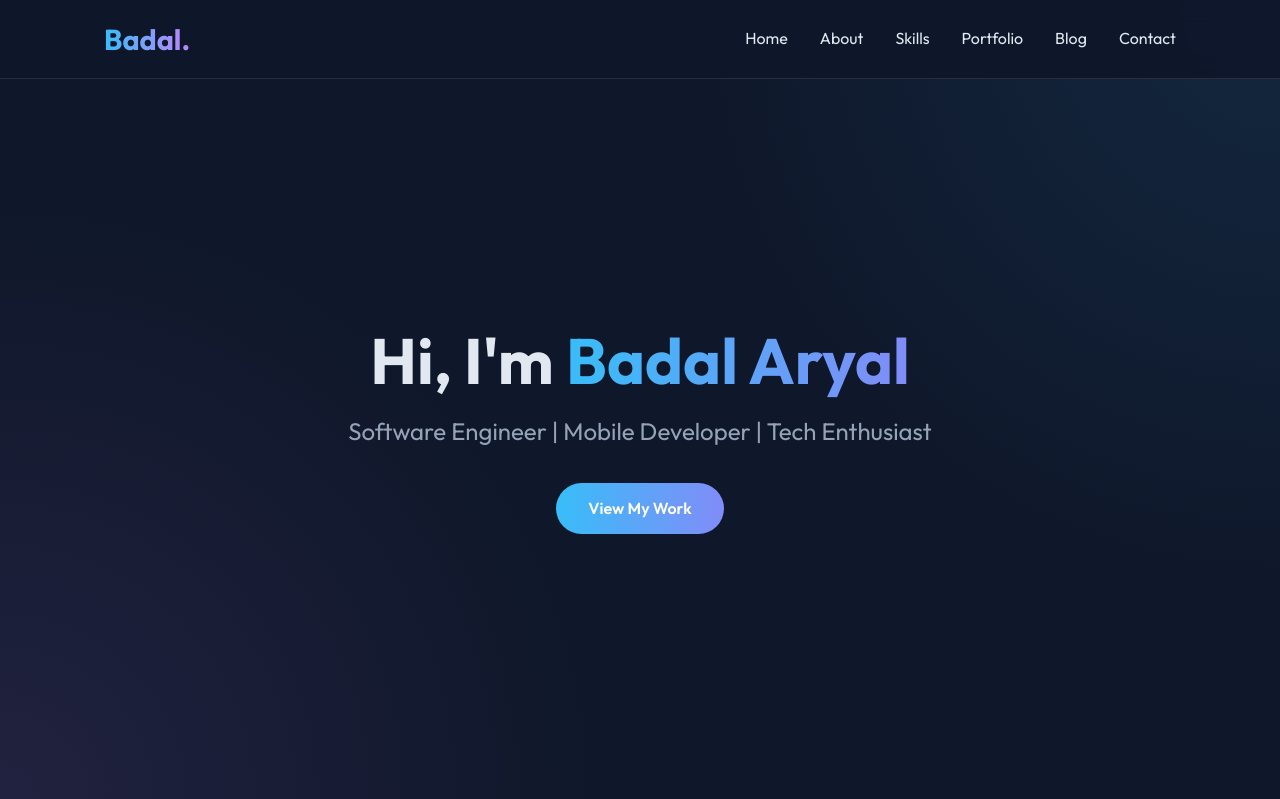
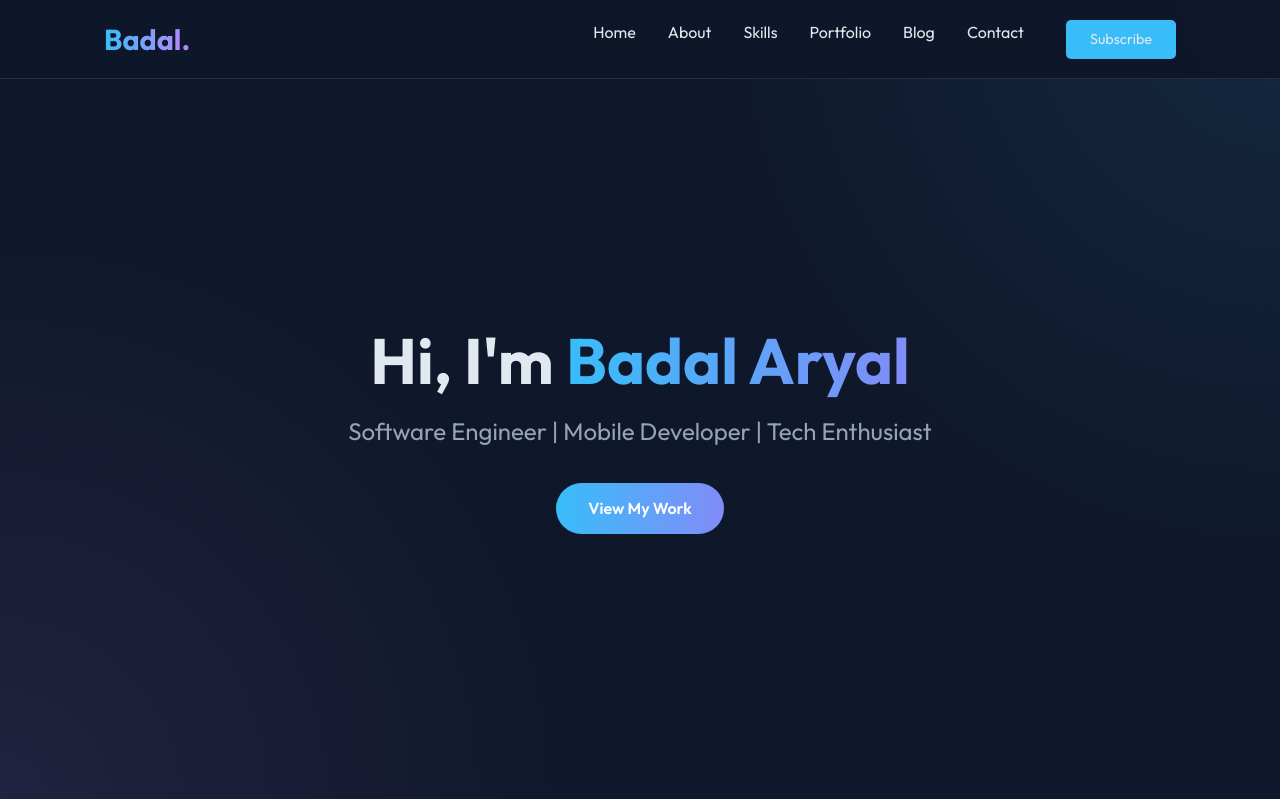
Before and after one commit to badalaryal11/personal-blog, a Django app: page / in a window 1280 px wide. Shown: the top 799 px of the page. Run offline with Django 4.2, Linux system fonts and the light colour scheme; data comes from the database, SQL or seed files in the repository; data that the repository does not hold is empty.

Commit message:
Add subscribe button to navbar

```diff
--- a/blog/templates/blog/base.html
+++ b/blog/templates/blog/base.html
@@ -33,6 +33,7 @@
                 <li><a href="{% url 'home' %}#portfolio">Portfolio</a></li>
                 <li><a href="{% url 'home' %}#blog">Blog</a></li>
                 <li><a href="{% url 'home' %}#contact">Contact</a></li>
+                <li><a href="#newsletter" class="btn btn-small" style="margin-left: 10px;">Subscribe</a></li>
             </ul>
             <div class="burger">
                 <div class="line1"></div>
```
